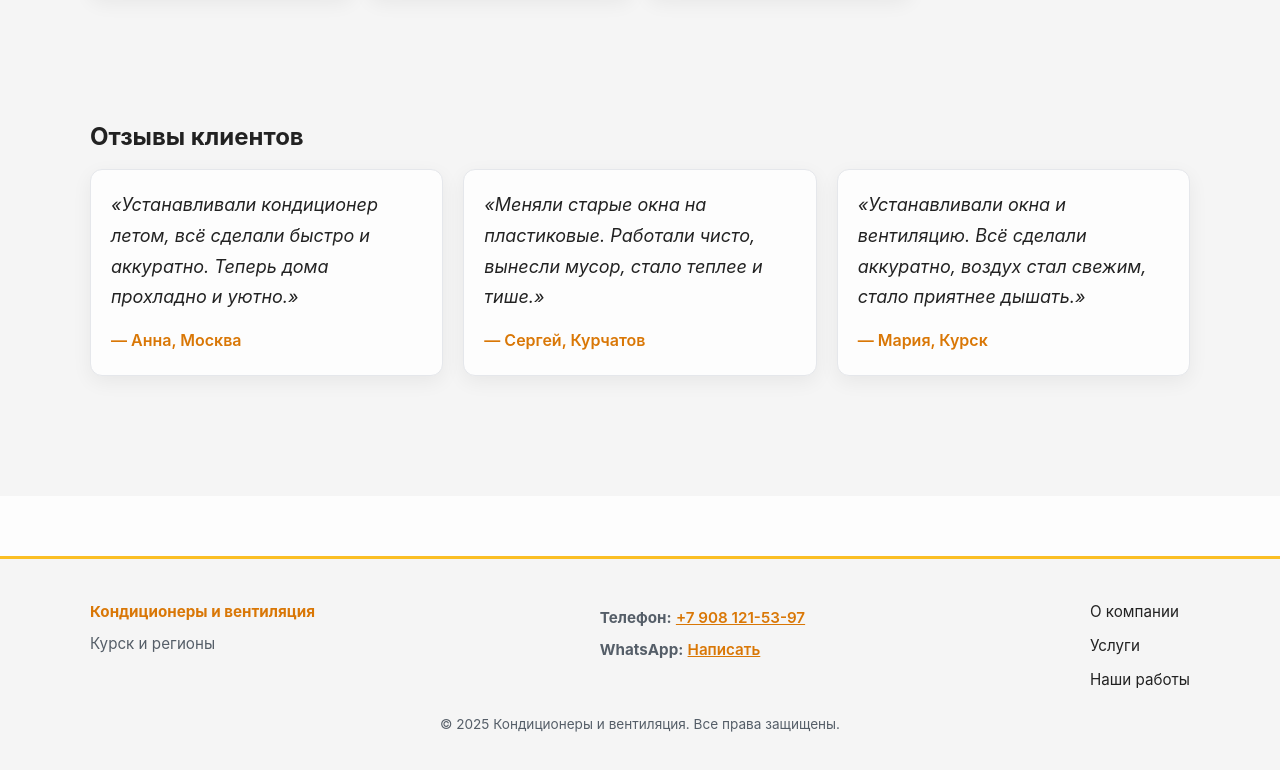
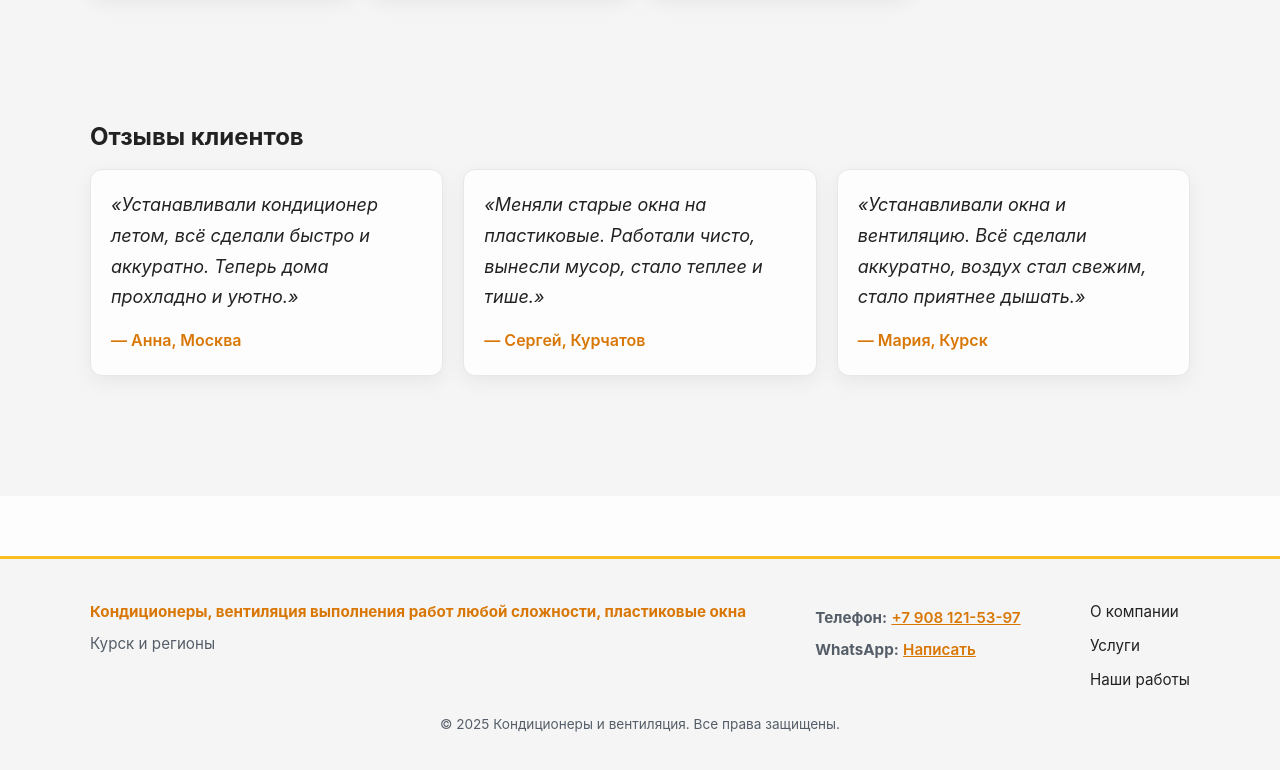
Before and after one commit to yuravo/AirMaster, a plain HTML site: page index.html in a window 1280 px wide. Shown: the part 5640-6410 px from the top of the page. Drawn offline with Linux system fonts and the light colour scheme; no server answers.

Commit message:
Add files via upload

```diff
--- a/index.html
+++ b/index.html
@@ -270,7 +270,7 @@
 <footer class="site-footer">
   <div class="container footer-wrap">
     <div class="footer-brand">
-      <h4>Кондиционеры и вентиляция</h4>
+      <h4>Кондиционеры, вентиляция выполнения работ любой сложности, пластиковые окна</h4>
       <p>Курск и регионы</p>
     </div>
     <div class="contacts">
```
